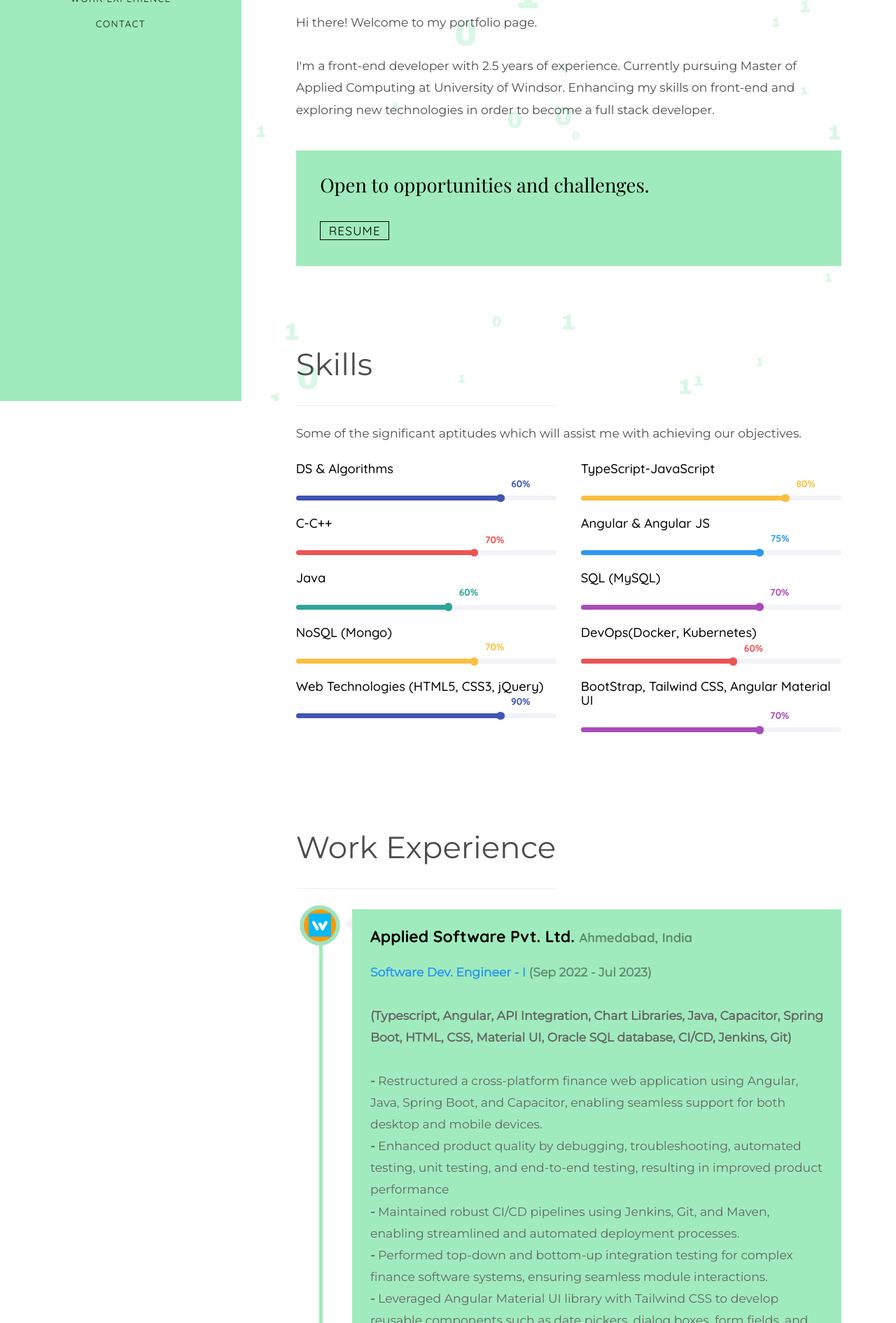
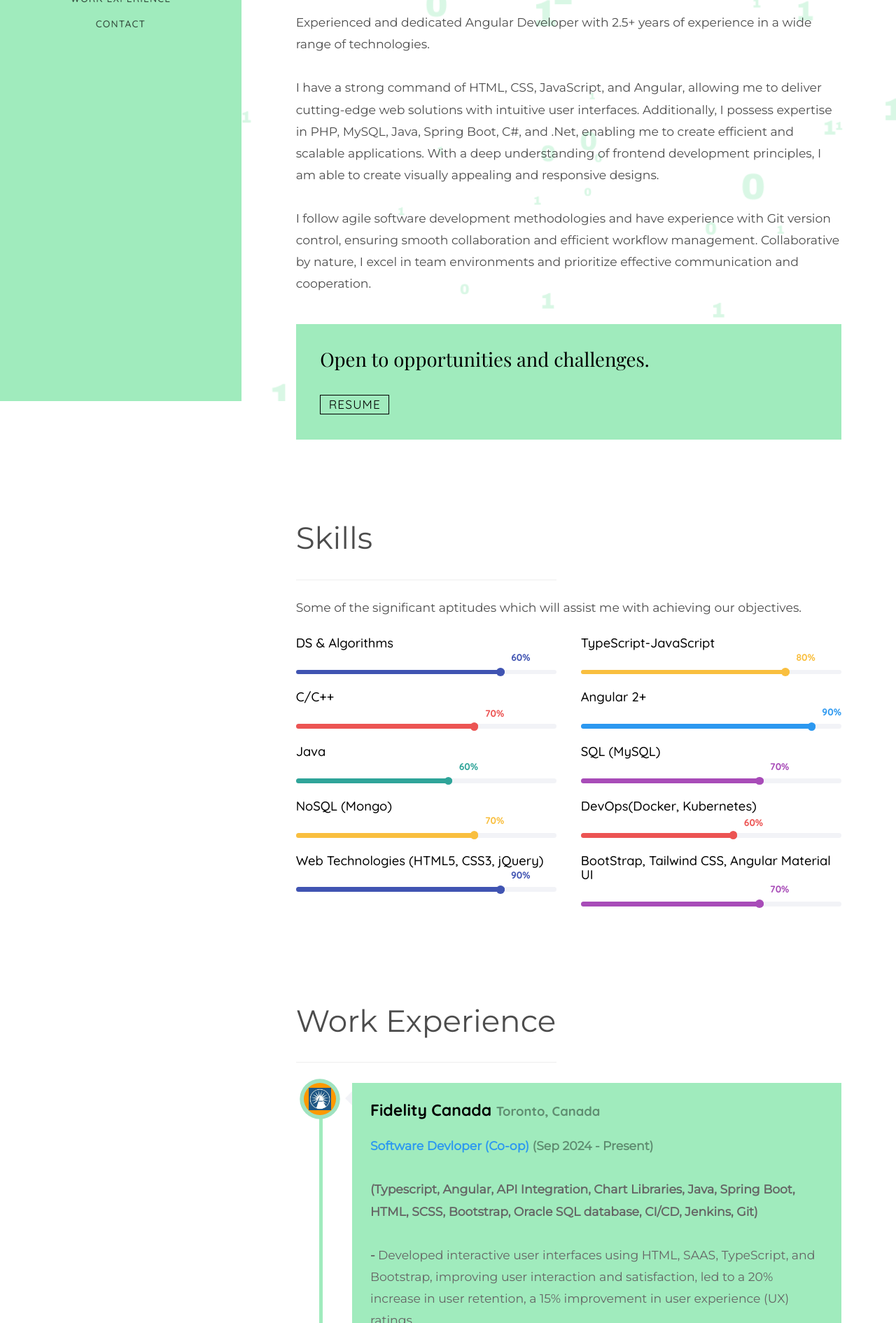
Before and after one commit to param623/param_kamdar_portfolio, a plain HTML site: page index.html in a window 1280 px wide. Shown: the part 347-2237 px from the top of the page at 70% size. Drawn offline with nearby package versions, Linux system fonts and the light colour scheme; a web font is replaced by a local one.

Commit message:
Update in resume

```diff
--- a/index.html
+++ b/index.html
@@ -41,7 +41,7 @@
             <!-- Side bar -->
             <aside id="colorlib-aside" role="complementary" class="border js-fullheight">
                 <div class="text-center">
-                    <div class="author-img" style="background-image: url(images/Param.jpg);"></div>
+                    <div class="author-img" style="background-image: url(images/Param.jpeg);"></div>
                     <!-- <h1 id="colorlib-logo"><a href="index.html">Param Kamdar</a></h1> -->
                 </div>
                 <nav id="colorlib-main-menu" role="navigation" class="navbar">
@@ -118,7 +118,7 @@
                                             <h1> <strong>Param H. Kamdar</strong> </h1>
                                             <strong>
                                                 <p>
-                                                    MAC <a
+                                                    Master of Applied Computing <a
                                                         href="https://www.uwindsor.ca/graduate-studies/305/applied-computing"
                                                         style="color: #00A36C;" target="_blank">@University of Windsor,
                                                         Windsor</a>
@@ -130,11 +130,20 @@
                                                     data-words='["an avid learner.", "a problem solver.", "a developer.", "a player."]'></span>
                                             </h1>
                                             <p>
-                                                Hi there! Welcome to my portfolio page.</br></br>
-                                                I'm a front-end developer with 2.5 years of experience.
-                                                Currently pursuing Master of Applied Computing at University of Windsor.
-                                                Enhancing my skills on front-end and exploring new technologies in order
-                                                to become a full stack developer.
+                                                Experienced and dedicated Angular Developer with 2.5+ years of
+                                                experience in a wide range of technologies.
+                                                <br><br>
+                                                I have a strong command of HTML, CSS, JavaScript, and Angular, allowing
+                                                me to deliver cutting-edge web solutions with intuitive user interfaces.
+                                                Additionally, I possess expertise in PHP, MySQL, Java, Spring Boot, C#,
+                                                and .Net, enabling me to create efficient and scalable applications.
+                                                With a deep understanding of frontend development principles, I am able
+                                                to create visually appealing and responsive designs.
+                                                <br><br>
+                                                I follow agile software development methodologies and have experience
+                                                with Git version control, ensuring smooth collaboration and efficient
+                                                workflow management. Collaborative by nature, I excel in team
+                                                environments and prioritize effective communication and cooperation.
                                             </p>
                                         </div>
                                     </div>
@@ -233,7 +242,7 @@
                             </div>
                             <div class="col-md-6 animate-box" data-animate-effect="fadeInLeft">
                                 <div class="progress-wrap">
-                                    <h3 style="font-weight: 500;">C-C++</h3>
+                                    <h3 style="font-weight: 500;">C/C++</h3>
                                     <div class="progress">
                                         <div class="progress-bar color-2" role="progressbar" aria-valuenow="80"
                                             aria-valuemin="0" aria-valuemax="100" style="width:70%">
@@ -244,11 +253,11 @@
                             </div>
                             <div class="col-md-6 animate-box" data-animate-effect="fadeInLeft">
                                 <div class="progress-wrap">
-                                    <h3 style="font-weight: 500;">Angular & Angular JS</h3>
+                                    <h3 style="font-weight: 500;">Angular 2+</h3>
                                     <div class="progress">
                                         <div class="progress-bar color-1" role="progressbar" aria-valuenow="40"
-                                            aria-valuemin="0" aria-valuemax="100" style="width:70%">
-                                            <span>75%</span>
+                                            aria-valuemin="0" aria-valuemax="100" style="width:90%">
+                                            <span>90%</span>
                                         </div>
                                     </div>
                                 </div>
@@ -339,6 +348,55 @@
                         <div class="row">
                             <div class="col-md-12">
                                 <div class="timeline-centered">
+                                    <article class="timeline-entry animate-box" data-animate-effect="fadeInRight">
+                                        <div class="timeline-entry-inner">
+                                            <div class="timeline-icon color-3">
+                                                <img src="images/fidelity.jpeg" height="28">
+                                            </div>
+                                            <div class="timeline-label">
+                                                <h2>
+                                                    <a href="https://www.fidelity.ca/en/" target="_blank">Fidelity
+                                                        Canada</a>
+                                                    <span style="color:black"> Toronto, Canada</span>
+                                                </h2>
+                                                <p>
+                                                    <strong>
+                                                        <a>Software Devloper (Co-op)</a>
+                                                        <span style="color:black"> (Sep 2024 - Present)</span>
+                                                        <br>
+                                                        <!-- <a>Software Dev. Engineer Intern</a>
+                                                        <span style="color:black"> (May 2023 - Aug 2023)</span> -->
+                                                    </strong>
+                                                    <br>
+                                                    <strong>
+                                                        (Typescript, Angular, API Integration, Chart Libraries, Java,
+                                                        Spring Boot, HTML, SCSS, Bootstrap, Oracle SQL
+                                                        database, CI/CD, Jenkins, Git)
+                                                    </strong>
+                                                    <br>
+                                                    <br><strong>- </strong>Developed interactive user interfaces using
+                                                    HTML, SAAS, TypeScript, and Bootstrap, improving user interaction
+                                                    and satisfaction, led to a 20% increase in user retention, a 15%
+                                                    improvement in user experience (UX) ratings.
+                                                    <br><strong>- </strong>Executed the resolution of around 20+ defects
+                                                    using Angular17 and Java Spring Boot, with industry best practices
+                                                    and conducting comprehensive peer reviews to validate the efficacy
+                                                    of implemented solutions.
+                                                    <br><strong>- </strong>Enhanced product quality by debugging,
+                                                    troubleshooting, and conducting automated, unit, and end-to-end
+                                                    testing, resulted in a 40% reduction in bug reports, a 30%
+                                                    improvement in application performance.
+                                                    <br><strong>- </strong>Acted as a ScrumMaster for a sprint, attended
+                                                    regular Scrum daily stand-ups, backlog refinement meetings, and
+                                                    collaborated with QA and BA teams for effective communication and
+                                                    goal alignment.
+                                                    <br><strong>- </strong>Enhanced UI components as well as worked with
+                                                    UI/UX designer, product owner, and business analyst to understand
+                                                    business and new end-user needs.
+                                                </p>
+                                            </div>
+                                        </div>
+                                    </article>
                                     <article class="timeline-entry animate-box" data-animate-effect="fadeInRight">
                                         <div class="timeline-entry-inner">
                                             <div class="timeline-icon color-3">
```
Also changed, not shown: images/Param.jpeg (added), images/Param.jpg (deleted), images/fidelity.jpeg (added), 2 other files.
